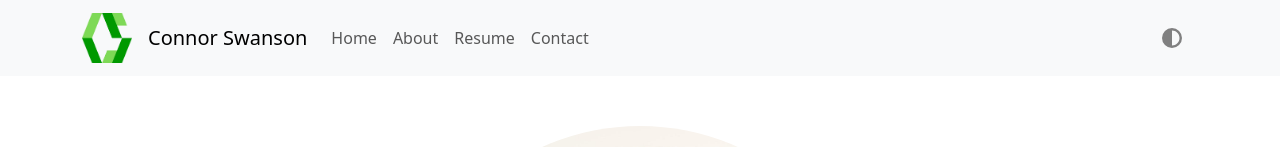
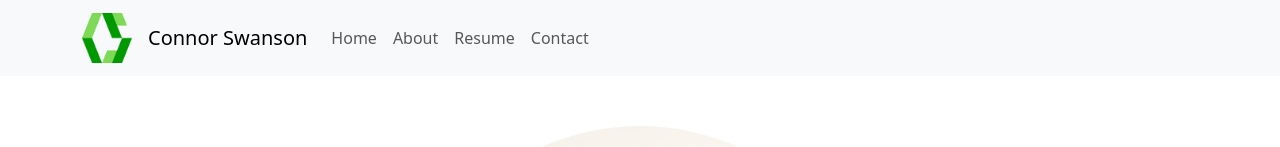
Before and after one commit to swanscon/cs-portfolio-web, a React (Create React App) app: page / in a window 1280 px wide. Shown: the top 147 px of the page. Built offline with nearby package versions, Linux system fonts and the light colour scheme.

Commit message:
Deployment build ready

```diff
--- a/src/components/Nav.jsx
+++ b/src/components/Nav.jsx
@@ -1,11 +1,17 @@
-import { useEffect } from "react";
+import { useState, useEffect } from "react";
 import { Container, Navbar, Nav, Image } from "react-bootstrap";
+// eslint-disable-next-line
 import { FontAwesomeIcon } from "@fortawesome/react-fontawesome";
+// eslint-disable-next-line
 import { faCircleHalfStroke } from "@fortawesome/free-solid-svg-icons";
 import "../styles/images.css";
 import "../styles/animation.css";
 
 export default function MainNav() {
+	// eslint-disable-next-line
+	const [navColor, setNavColor] = useState("light");
+	// const [btnColor, setBtnColor] = useState("b");
+
 	useEffect(() => {
 		const links = document.querySelectorAll(".link-bounce");
 		links.forEach((item) => {
@@ -24,9 +30,19 @@ export default function MainNav() {
 		});
 	}, []);
 
+	// const handleNavColor = () => {
+	// 	if (navColor === "light") {
+	// 		setNavColor("dark");
+	// 		setBtnColor("w")
+	// 	} else {
+	// 		setNavColor("light");
+	// 		setBtnColor("b")
+	// 	}
+	// };
+
 	return (
 		<header>
-			<Navbar className="bg-body-tertiary">
+			<Navbar bg={navColor} data-bs-theme={navColor}>
 				<Container>
 					<Navbar.Brand href="/">
 						<Image src="/cs-logo-removebg-preview.png" className="img-icon" />
@@ -48,9 +64,10 @@ export default function MainNav() {
 							Contact
 						</Nav.Link>
 					</Nav>
-					<Navbar.Brand className="link-color"><FontAwesomeIcon icon={faCircleHalfStroke}/></Navbar.Brand>
+					{/* <Navbar.Brand className={`link-color-`+`${btnColor}`} onClick={handleNavColor}>
+						<FontAwesomeIcon icon={faCircleHalfStroke} />
+					</Navbar.Brand> */}
 				</Container>
-
 			</Navbar>
 		</header>
 	);
--- a/src/styles/animation.css
+++ b/src/styles/animation.css
@@ -25,7 +25,7 @@
 	top: 0;
 }
 
-.link-color {
+.link-color-b {
 	display: inline-block;
 	transition: 0.25s ease;
 	position: relative;
@@ -34,10 +34,25 @@
 	color: grey;
 }
 
-.link-color:hover {
+.link-color-b:hover {
 	transition: 0.25s ease;
 	cursor: pointer;
 	color: black;
+}
+
+.link-color-w {
+	display: inline-block;
+	transition: 0.25s ease;
+	position: relative;
+	top: 0;
+	border-radius: 50%;
+	color: grey;
+}
+
+.link-color-w:hover {
+	transition: 0.25s ease;
+	cursor: pointer;
+	color: white;
 }
 
 .animate-bounce {
```
Also changed, not shown: src/styles/dark.css (added).
